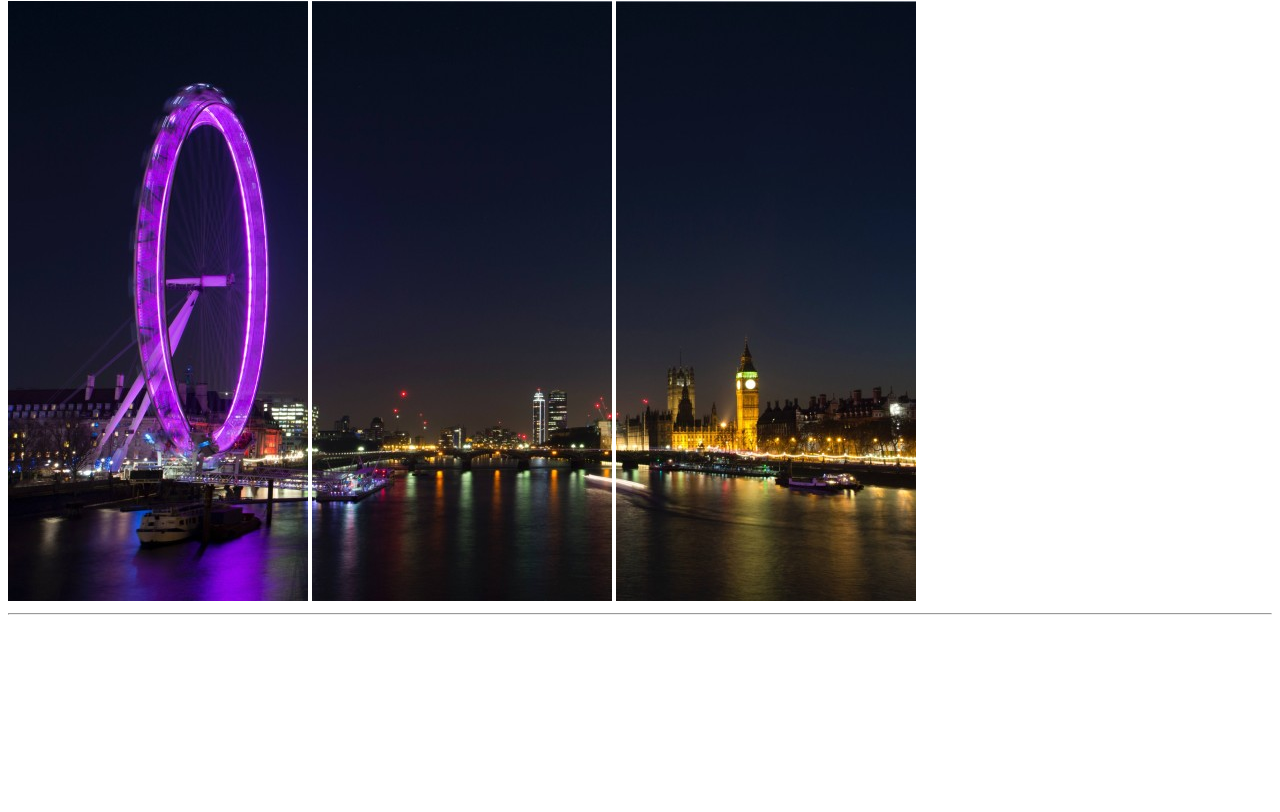
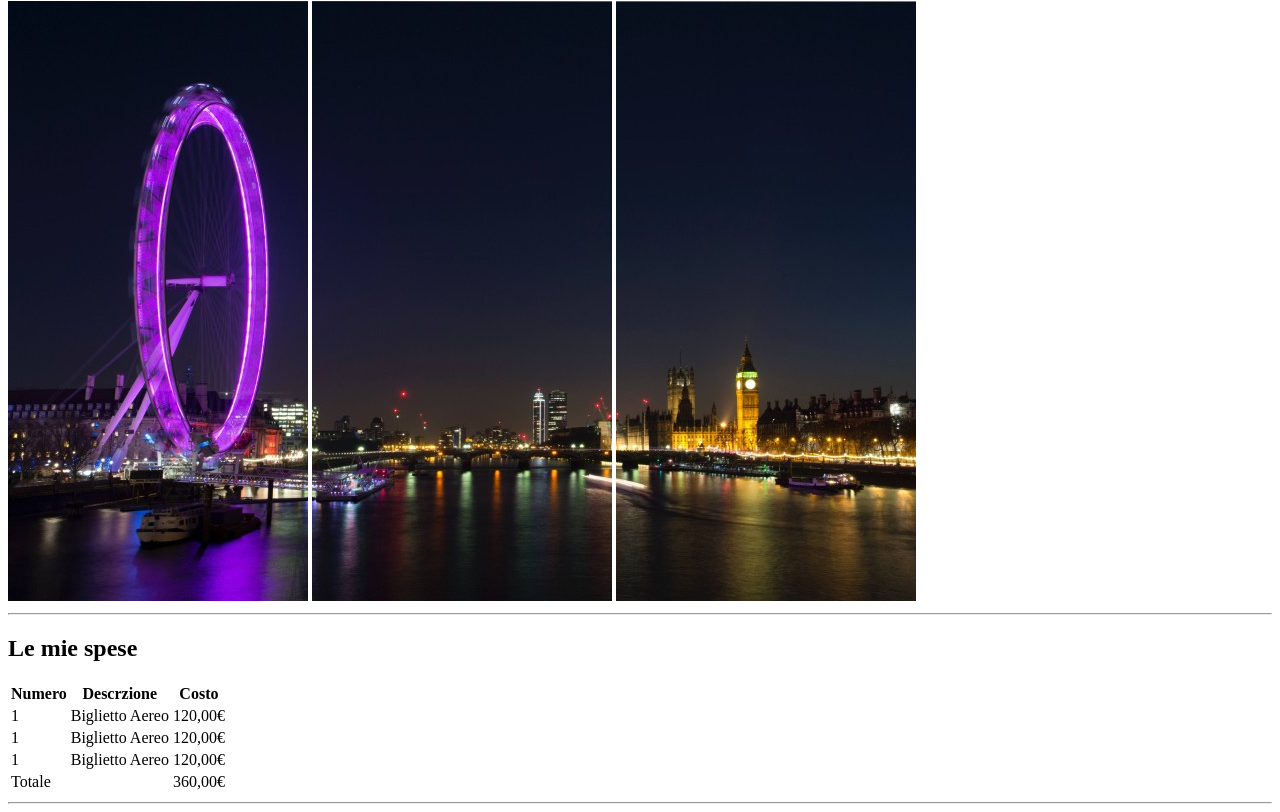
Before and after one commit to GalluFrancesco/html-london-trip, a plain HTML site: page index.html in a window 1280 px wide. Shown: the part 79-891 px from the top of the page. Before the commit the page ends 800 px from the top, so only its background shows below. Drawn offline with Linux system fonts and the light colour scheme.

Commit message:
corpo_centrale1.1

```diff
--- a/index.html
+++ b/index.html
@@ -17,6 +17,63 @@
         <hr>
     </header>
 
+    <!-- corpo centrale -->
+    <main>
+
+        <!-- prima parte -->
+        <div>
+            <h2>Le mie spese</h2>
+
+            <!-- tabella conto ristorante -->
+            <table>
+                <!--intestazione tabella-->
+                <thead>
+                    <tr>
+                        <th>Numero</th>
+                        <th>Descrzione</th>
+                        <th>Costo</th>
+                    </tr>
+                </thead>
+                <!-- / intestazione tabella-->
+
+                <!-- parte principale della tabella -->
+                <tbody>
+                    <tr>
+                        <td>1</td>
+                        <td>Biglietto Aereo</td>
+                        <td>120,00€</td>
+                    </tr>
+                    <tr>
+                        <td>1</td>
+                        <td>Biglietto Aereo</td>
+                        <td>120,00€</td>
+                    </tr>
+                    <tr>
+                        <td>1</td>
+                        <td>Biglietto Aereo</td>
+                        <td>120,00€</td>
+                    </tr>
+                </tbody>
+                <!-- / parte principale della tabella -->
+
+                <!-- footer con il totale -->
+                <tfoot>
+                    <tr>
+                        <td>Totale</td>
+                        <td></td>
+                        <td>360,00€</td>
+                    </tr>
+                </tfoot>
+                <!-- / footer con il totale -->
+
+            </table>
+            <!-- / tabella prezzi -->
+
+            <hr>
+        </div>
+
+    </main>
+
 
 </body>
 </html>
```
